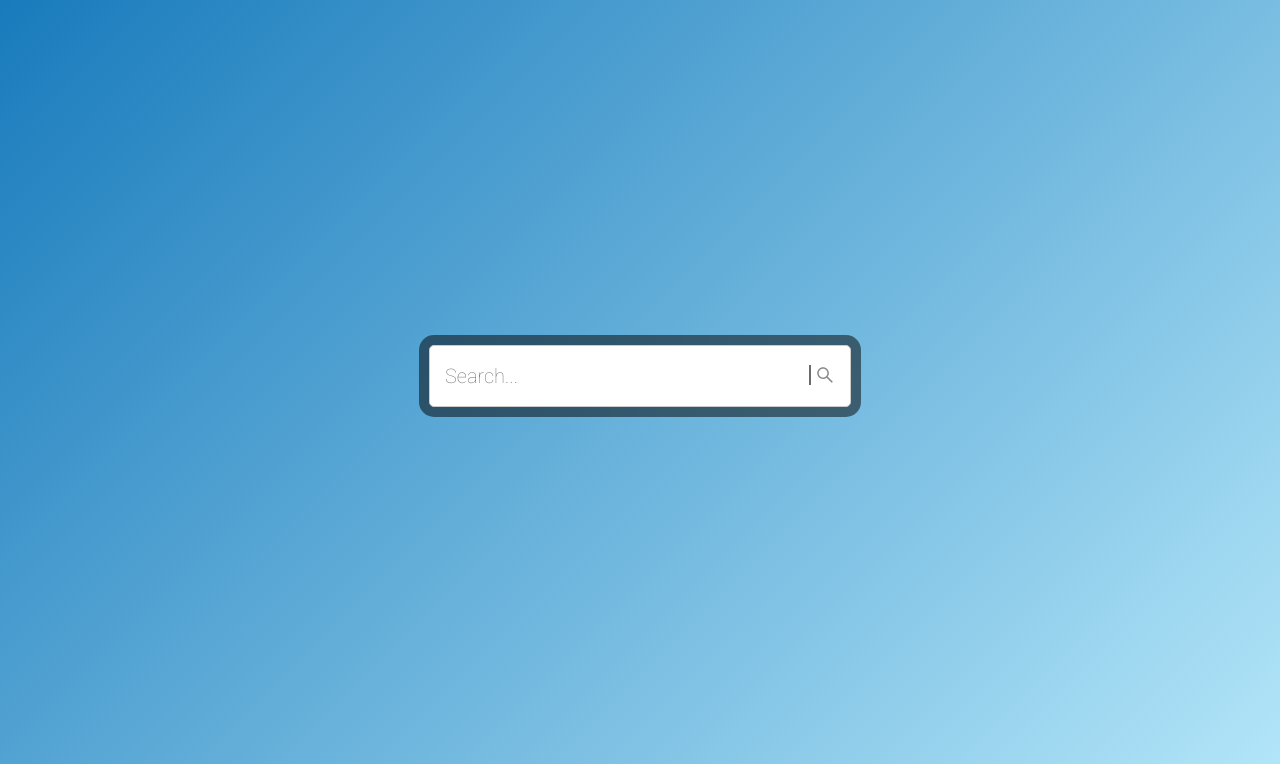
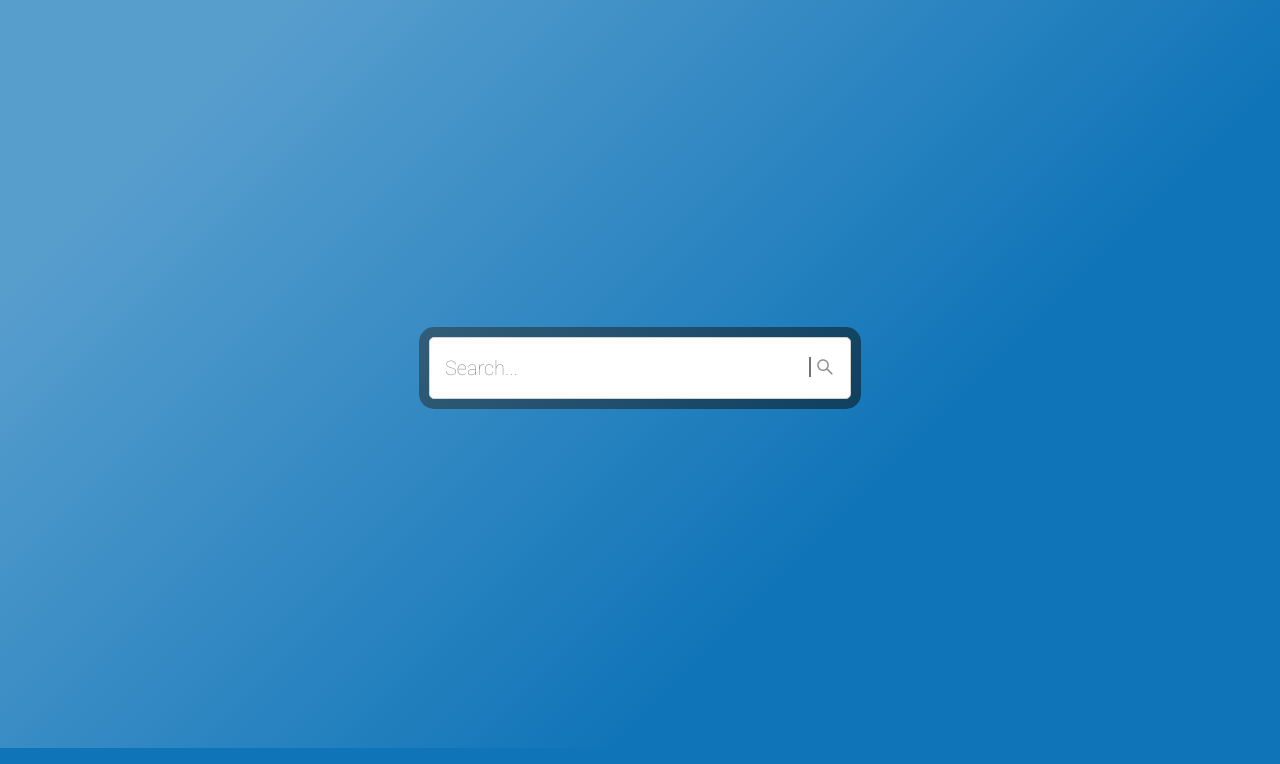
Before and after one commit to VriXik/WeatherWebsite, a plain HTML site: page index.html in a window 1280 px wide. Shown: the part 133-897 px from the top of the page. Drawn offline with Linux system fonts and the light colour scheme.

Commit message:
Add files via upload

```diff
--- a/styles.css
+++ b/styles.css
@@ -7,12 +7,23 @@ html {
 }
 
 body {
-  background-image: linear-gradient(135deg, #0f74b8, #b2e5f8);
-  background-size: cover;
-  background-repeat: no-repeat;
+  background-color: #0f74b8;
   color: #fff;
   padding: 20px;
+  margin: 0;
   overflow: hidden;
+  position: relative;
+}
+
+body::before {
+  content: "";
+  position: absolute;
+  top: 0;
+  left: 0;
+  width: 100%;
+  height: 100%;
+  background: linear-gradient(135deg, rgba(255, 255, 255, 0.3) 20%, rgba(255, 255, 255, 0) 70%);
+  pointer-events: none;
 }
 
 h1 {
@@ -67,7 +78,7 @@ h1 {
   overflow: hidden;
   opacity: 1;
   animation-name: revealAnim;
-  animation-duration: 2s;
+  animation-duration: 1s;
 }
 
 .searchBar {
```
Also changed, not shown: index.html (line endings or trailing spaces), main.js (line endings or trailing spaces).
